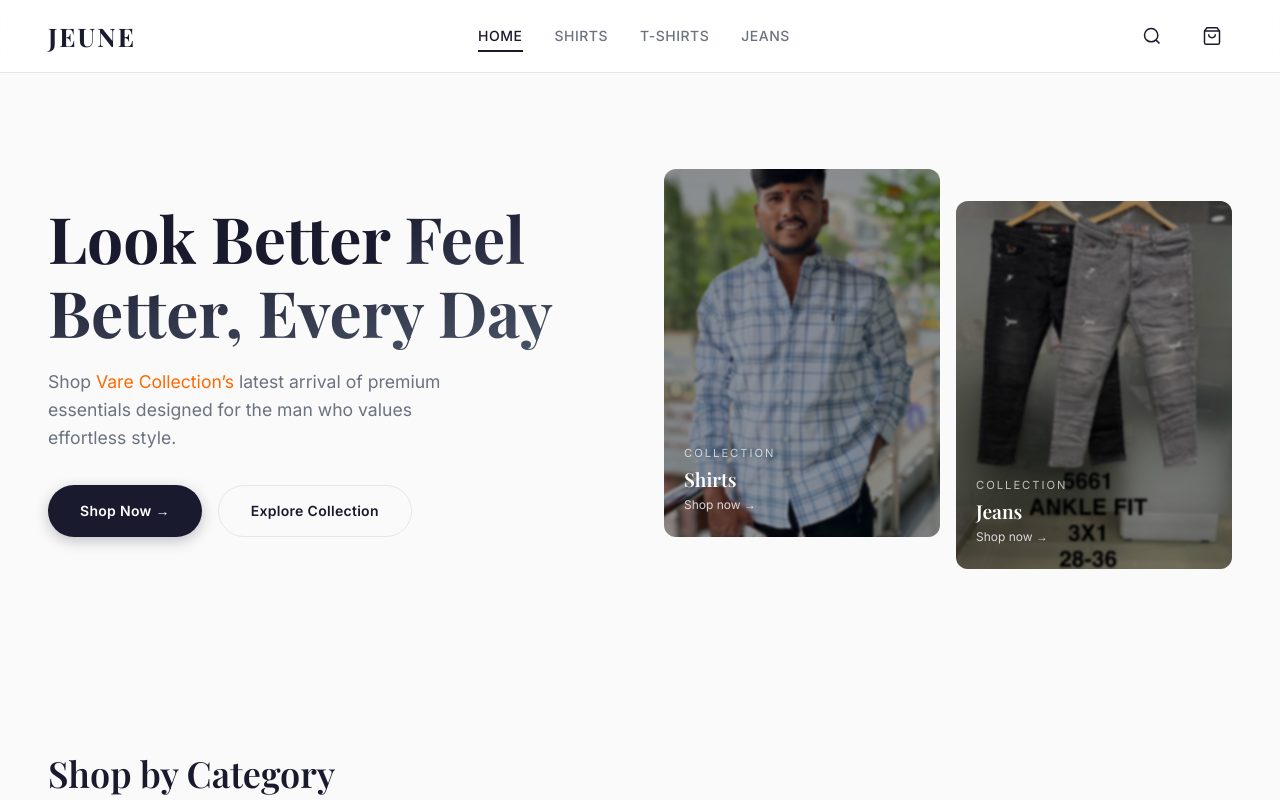
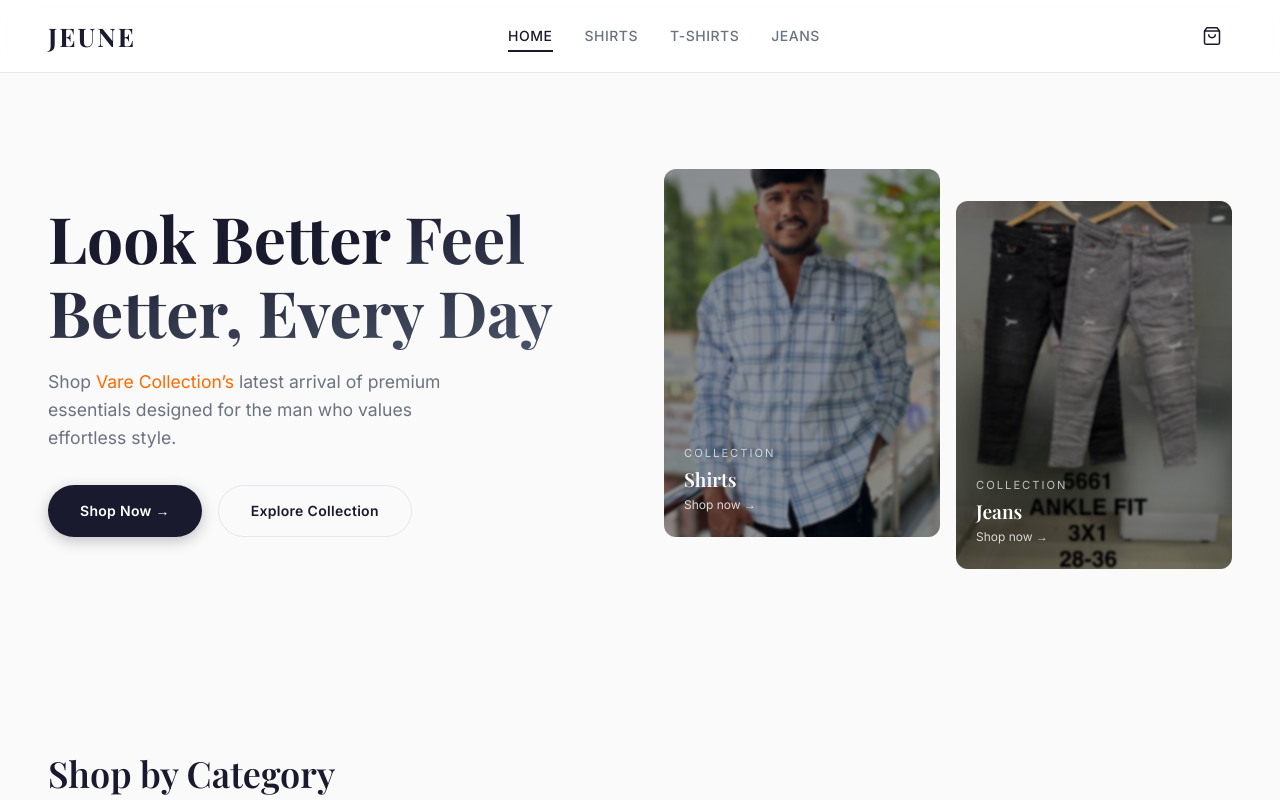
Before and after one commit to vrushabh-patil-789/VC-E-comm-website, a React (Vite) app in the folder Frontend/: page / in a window 1280 px wide. Shown: the top 800 px of the page. Built offline with nearby package versions, Linux system fonts and the light colour scheme.

Commit message:
rm: Removed Search btn from navbar

```diff
--- a/Frontend/src/components/Navbar.jsx
+++ b/Frontend/src/components/Navbar.jsx
@@ -47,11 +47,8 @@ export default function Navbar({ cartCount, onCartOpen }) {
         </ul>
 
         <div className="flex gap-5 items-center">
-          <button className="w-10 h-10 rounded-full flex items-center justify-center transition-colors duration-[250ms] hover:bg-gray-100 relative" id="search-icon" aria-label="Search">
-            <svg viewBox="0 0 24 24" className="w-5 h-5 stroke-text-main stroke-[1.8px] fill-none"><circle cx="11" cy="11" r="8"/><path d="m21 21-4.35-4.35"/></svg>
-          </button>
           <button className="w-10 h-10 rounded-full flex items-center justify-center transition-colors duration-[250ms] hover:bg-gray-100 relative" id="cart-icon" aria-label="Cart" onClick={onCartOpen}>
-            <svg viewBox="0 0 24 24" className="w-5 h-5 stroke-text-main stroke-[1.8px] fill-none"><path d="M6 2L3 6v14a2 2 0 002 2h14a2 2 0 002-2V6l-3-4zM3 6h18M16 10a4 4 0 01-8 0"/></svg>
+            <svg viewBox="0 0 24 24" className="w-5 h-5 stroke-text-main stroke-[1.8px] fill-none"><path d="M6 2L3 6v14a2 2 0 002 2h14a2 2 0 002-2V6l-3-4zM3 6h18M16 10a4 4 0 01-8 0" /></svg>
             {cartCount > 0 && <span className="absolute top-[2px] right-[2px] w-[18px] h-[18px] rounded-full bg-accent text-white text-[10px] font-semibold flex items-center justify-center">{cartCount}</span>}
           </button>
         </div>
```
